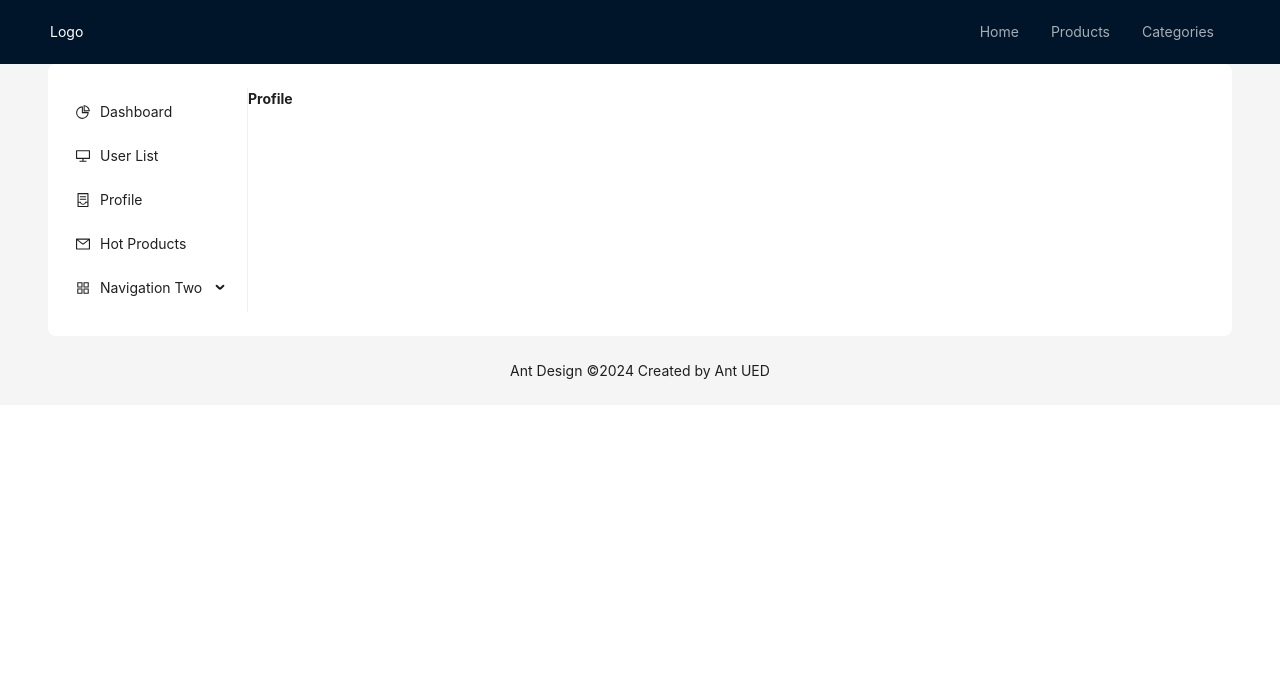
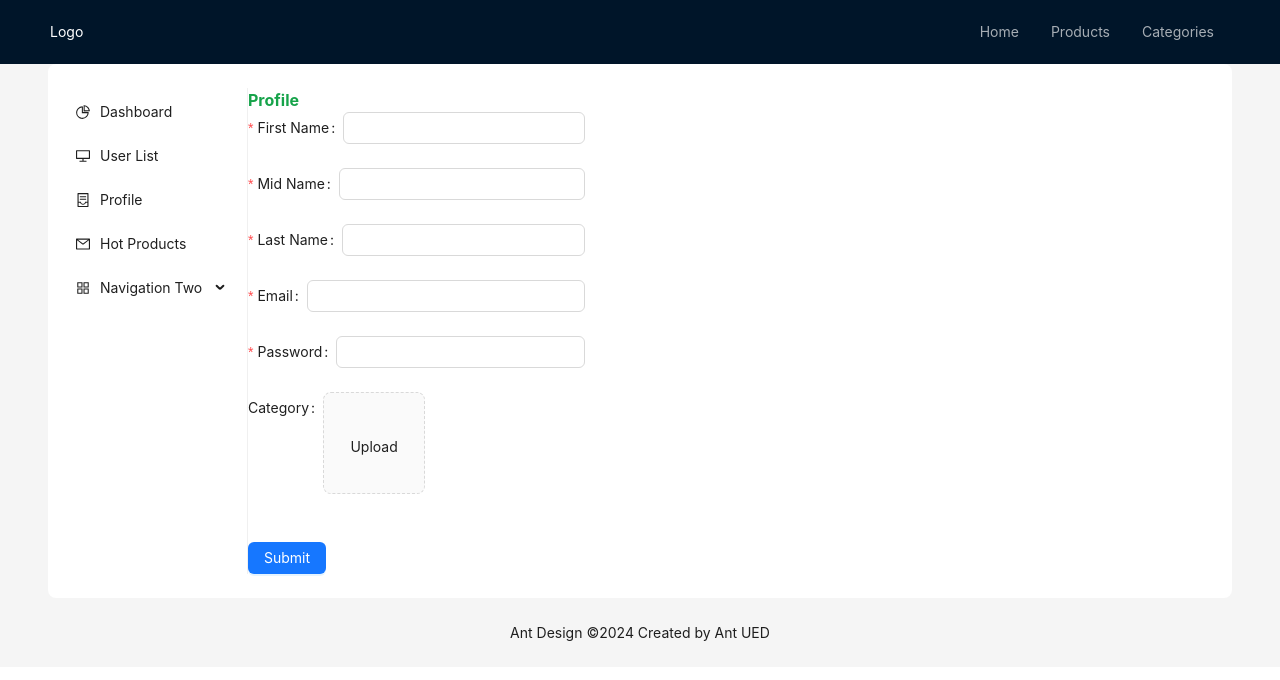
Before and after one commit to AlenPariyarOct10/react-project-1, a React (Create React App) app: page /admin/profile in a window 1280 px wide. Shown: the top 680 px of the page. Built offline with nearby package versions, Linux system fonts and the light colour scheme.

Commit message:
hotproducts and profile

```diff
--- a/package.json
+++ b/package.json
@@ -49,7 +49,11 @@
     ]
   },
   "devDependencies": {
+    "@eslint/js": "^9.0.0",
     "autoprefixer": "^10.4.18",
+    "eslint": "^8.57.0",
+    "eslint-plugin-react": "^7.34.1",
+    "globals": "^15.0.0",
     "postcss": "^8.4.37",
     "tailwindcss": "^3.4.1"
   }
--- a/src/component/admin/AdminDashboard.js
+++ b/src/component/admin/AdminDashboard.js
@@ -1,6 +1,5 @@
 import React from 'react';
-import { Outlet } from 'react-router-dom';
-import { Chart } from 'react-chartjs-2';
+
 import { useSelector } from 'react-redux';
 import { useEffect } from 'react';
 import { useDispatch } from 'react-redux';
--- /dev/null
+++ b/src/component/admin/Header.js
@@ -0,0 +1,14 @@
+import React from 'react';
+
+const Header = (props)=>{
+
+    return (
+        <div>
+            <div className="text-base font-bold text-green-600">
+                {props.name}
+            </div>
+        </div>
+    )
+}
+
+export default Header;
--- a/src/component/admin/HotProducts.js
+++ b/src/component/admin/HotProducts.js
@@ -1,9 +1,15 @@
 import React from 'react';
-import { Outlet } from 'react-router-dom';
 import { Button, Form, Input } from 'antd';
 import { addNewProduct } from '../../services/addNewProduct';
 import { useDispatch } from 'react-redux';
+import { PlusOutlined } from '@ant-design/icons';
+import { Image, Upload } from 'antd';
+import { useState } from 'react';
+import { ImageUploader } from '../common';
+import { SaveButton } from '../common';
+
 const MyFormItemContext = React.createContext([]);
+
 
 function toArr(str) {
   return Array.isArray(str) ? str : [str];
@@ -19,41 +25,53 @@ const MyFormItem = ({ name, ...props }) => {
   return <Form.Item name={concatName} {...props} />;
 };
 
+
+
 const HotProducts = ()=>{
+    const [previewOpen, setPreviewOpen] = useState(false);
+    const [previewImage, setPreviewImage] = useState('');
+    const [imageUrl, setImageUrl] = useState('');
+    const [fileList, setFileList] = useState([]);
+
+
     let dispatch = useDispatch();
     const onFinish = (value) => {
+      console.log("values -> ",value);
+
         const product = JSON.stringify(value);
         let result = dispatch(addNewProduct(product));
-        console.log(result);
+        console.log("result - ",result);
       };
     return (
 
         <div className="main-body">
+           <div className="main-body">
       <b>Hot Products</b>
       <Form name="form_item_path" layout="vertical" onFinish={onFinish}>
         <h3>Add Product</h3>
+        <Form.Item name="productname" label="Product Name">
+          <Input />
+        </Form.Item>
+        <Form.Item name="productprice" label="Price">
+          <Input />
+        </Form.Item>
+        <Form.Item name="productdesc" label="Description">
+          <Input />
+        </Form.Item>
 
-
-            <MyFormItem name="productname" label="Product Name">
+        <Form.Item name="productcategory" label="Category">
           <Input />
-            </MyFormItem>
-            <MyFormItem name="productprice" label="Price">
-                <Input />
-            </MyFormItem>
-            <MyFormItem name="productdesc" label="Description">
-                <Input />
-            </MyFormItem>
-            <MyFormItem name="productimg" label="Image">
-                <Input />
-            </MyFormItem>
-
-            <MyFormItem name="productcategory" label="Category">
-                <Input />
-            </MyFormItem>
+        </Form.Item>
+        <Form.Item name="productImage" label="Category">
+          <ImageUploader imageUrl={imageUrl} previewImage={previewImage} />
+        </Form.Item>
         <Button type="primary" htmlType="submit">
           Submit
         </Button>
+
+
       </Form>
+    </div>
         </div>
     )
 }
--- a/src/component/admin/Profile.js
+++ b/src/component/admin/Profile.js
@@ -1,11 +1,64 @@
 import React from 'react';
-import { Outlet } from 'react-router-dom';
+import Header from './Header';
+import Form from 'antd/es/form/Form';
+import {AntdInput, SaveButton} from '../common/index';
+import { ImageUploader } from '../common/index';
+import { useState } from 'react';
+import { useDispatch } from 'react-redux';
+import { Button } from 'antd';
+
 
 const Profile = ()=>{
 
+    const [previewOpen, setPreviewOpen] = useState(false);
+    const [previewImage, setPreviewImage] = useState('');
+    const [imageUrl, setImageUrl] = useState('');
+    const [fileList, setFileList] = useState([]);
+
+
+    let dispatch = useDispatch();
+    const onFinish = (value) => {
+      console.log("values -> ",value);
+
+        const profile = JSON.stringify(value);
+        // let result = dispatch(addNewProduct(product));
+        // console.log("result - ",result);
+      };
+
     return (
         <div className="main-body">
-           <b>Profile</b>
+           <Header name="Profile"></Header>
+           <div>
+           <div>
+                <Form onFinish={onFinish}>
+                    <div>
+                        <AntdInput name="first_name" label="First Name" required/>
+                    </div>
+                    <div>
+                        <AntdInput name="mid_name" label="Mid Name" required/>
+                    </div>
+                    <div>
+                        <AntdInput name="last_name" label="Last Name" required/>
+                    </div>
+                    <div>
+                        <AntdInput name="email" label="Email" required/>
+                    </div>
+                    <div>
+                        <AntdInput name="password" label="Password" required/>
+                    </div>
+                    <div>
+                    <Form.Item name="productImage" label="Category">
+                        <ImageUploader imageUrl={imageUrl} setImageUrl={setImageUrl} />
+                    </Form.Item>
+                    </div>
+                    <div>
+                    <Button type="primary" htmlType="submit">
+                        Submit
+                    </Button>
+                    </div>
+                </Form>
+            </div>
+           </div>
         </div>
     )
 }
--- /dev/null
+++ b/src/component/common/index.js
@@ -0,0 +1,126 @@
+import { Button, Input } from "antd";
+import { Form } from "antd";
+import { LoadingOutlined, PlusOutlined } from '@ant-design/icons';
+import { Flex, message, Upload } from 'antd';
+import { useState } from "react";
+
+const getBase64 = (img, callback) => {
+    const reader = new FileReader();
+    reader.addEventListener('load', () => callback(reader.result));
+    reader.readAsDataURL(img);
+  };
+  const beforeUpload = (file) => {
+    const isJpgOrPng = file.type === 'image/jpeg' || file.type === 'image/png';
+    if (!isJpgOrPng) {
+      message.error('You can only upload JPG/PNG file!');
+    }
+    const isLt2M = file.size / 1024 / 1024 < 2;
+    if (!isLt2M) {
+      message.error('Image must smaller than 2MB!');
+    }
+    return isJpgOrPng && isLt2M;
+  };
+
+export const FormItem = (props) =>
+{
+    return(
+        <Form.Item
+            {...props}
+        >
+            {props.children}
+        </Form.Item>
+
+    );
+};
+
+export const AntdInput = (props) =>
+{
+    const tempRule = [
+        {
+            required: props.required,
+            message: `Please Enter ${props.label}`,
+        },
+    ];
+
+    const localrules = props.rules instanceof Array ? [...tempRule, ...props.rules] : tempRule;
+
+    return (
+        <FormItem {...props} rules={localrules}>
+            <Input onClick={props.onClick} onChange={props.onChange} type={props.type}/>
+        </FormItem>
+    );
+};
+
+export const SaveButton = (props) =>
+{
+    return (
+      <Button type="primary" htmlType="submit">
+      Submit
+    </Button>
+    )
+};
+
+const uploadButton = (
+    <button
+      style={{
+        border: 0,
+        background: 'none',
+      }}
+      type="button"
+    >
+
+      <div
+        style={{
+          marginTop: 8,
+        }}
+      >
+        Upload
+      </div>
+    </button>
+  );
+
+  export const ImageUploader = (props) => {
+    const [loading, setLoading] = useState(false);
+    const [imageUrl, setImageUrl] = useState();
+
+    const handleChange = (info) => {
+      if (info.file.status === 'uploading') {
+        setLoading(true);
+        return;
+      }
+      if (info.file.status === 'done') {
+        // Ensure proper error handling and setting of imageUrl
+        getBase64(info.file.originFileObj, (url) => {
+          setLoading(false);
+          console.log("url -> ",url);
+          setImageUrl(url);
+        });
+      }
+    };
+
+    return (
+      <FormItem {...props}>
+      <Upload
+        name="avatar"
+        listType="picture-card"
+        className="avatar-uploader"
+        showUploadList={false}
+        action="https://660d2bd96ddfa2943b33731c.mockapi.io/api/upload"
+        beforeUpload={beforeUpload}
+        onChange={handleChange}
+      >
+        {imageUrl ? (
+          <img
+            src={imageUrl}
+            alt="avatar"
+            style={{
+              width: '100%',
+            }}
+          />
+        ) : (
+          uploadButton
+        )}
+      </Upload>
+      </FormItem>
+    );
+  };
--- a/src/component/user/ProductDetail.js
+++ b/src/component/user/ProductDetail.js
@@ -3,7 +3,7 @@ import { useAppContext } from '../ContextAPI';
 import { Rate } from 'antd';
 import TextArea from 'antd/es/input/TextArea';
 import { Button } from 'antd';
-import { useSelector } from "react-redux";
+
 import { useSearchParams } from 'react-router-dom';
 import axios from 'axios';
 
@@ -13,7 +13,6 @@ const ProductDetail = () => {
   const [error, setError] = useState(null);
   const [searchParams] = useSearchParams();
   const productId = searchParams.get("prod_id");
-  const cart = useSelector((state) => state.cart);
   const { appState } = useAppContext();
 
   useEffect(() => {
@@ -37,7 +36,7 @@ const ProductDetail = () => {
     return () => {
 
     };
-  }, [productId]);
+  }, [productId, searchParams]);
 
   if (loading) return <p>Loading...</p>;
   if (error) return <p>Error: {error}</p>;
--- a/src/component/user/ViewCart.js
+++ b/src/component/user/ViewCart.js
@@ -1,9 +1,8 @@
 import React from 'react';
 import { useSelector } from "react-redux";
 import { useAppContext } from '../ContextAPI';
-import CartProductDetail from '../cart/CartProductDetail';
 import { Card, Space, Button } from 'antd';
-import { Table, Tag } from 'antd';
+import { Table } from 'antd';
 import { paymentMethods } from './utils';
 import { Meta } from 'antd/es/list/Item';
 
```
Also changed, not shown: eslint.config.mjs (added, +10 -0 lines), src/component/admin/UserList.js (+16 -13 lines), 1 other file (tests, documents, lock files or other folders). Lines whose indentation alone changed are shown as unchanged.
